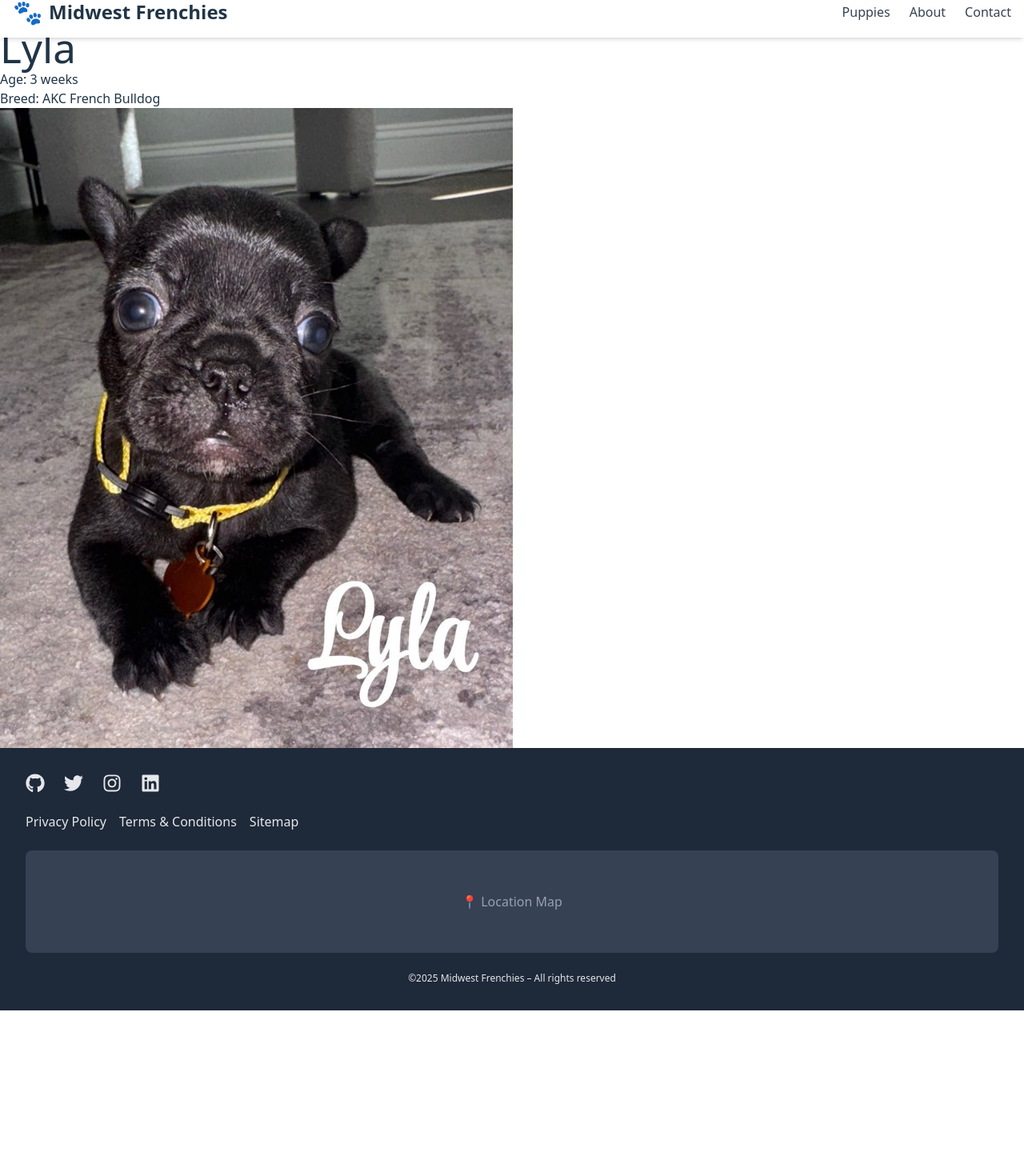
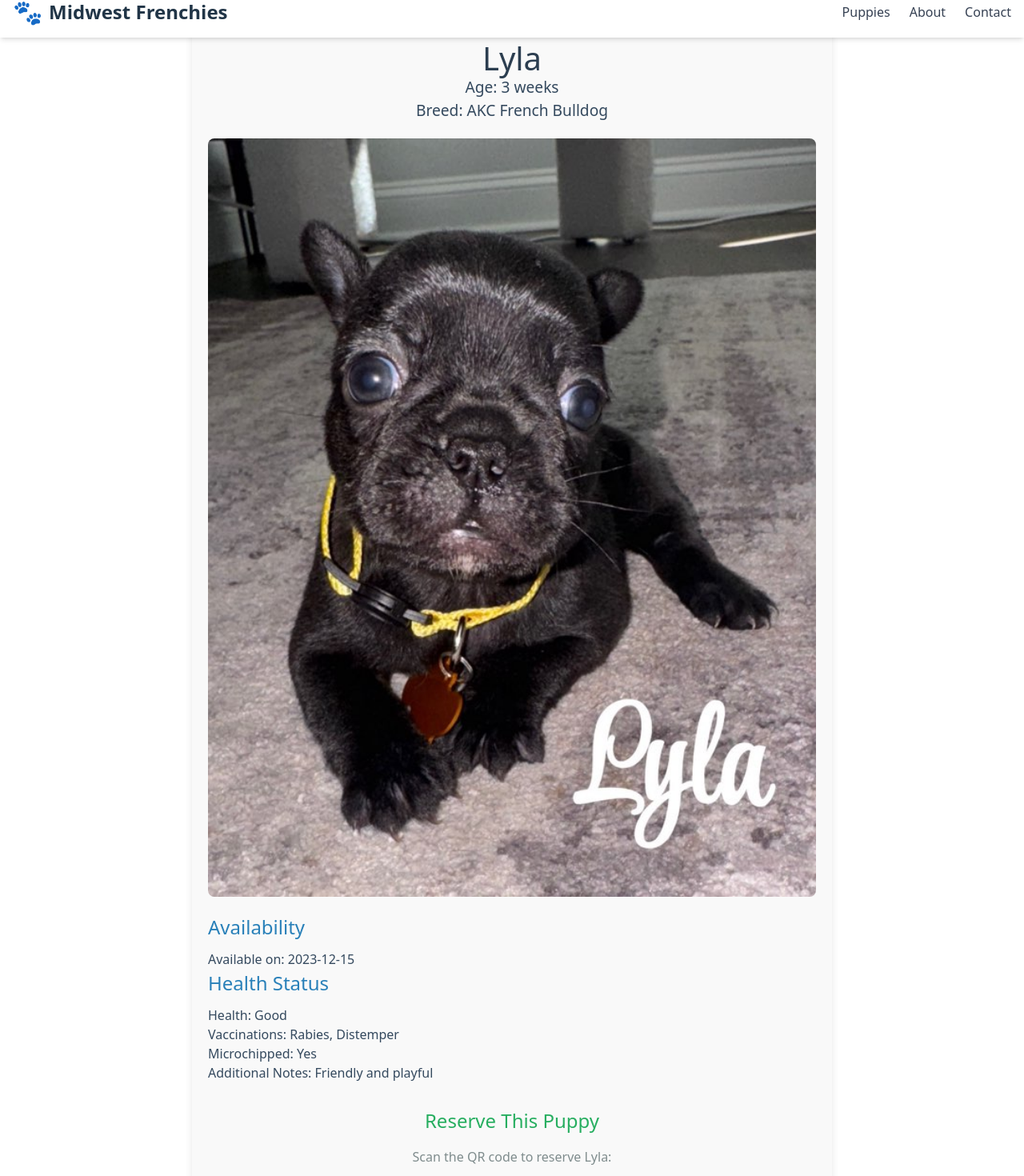
Before and after one commit to jerry-vrabel-development/midwest-frenchies, a React (Vite) app: page /midwest-frenchies/puppy/1 in a window 1280 px wide. Shown: the part 17-1487 px from the top of the page at 80% size. Before the commit the page ends 1280 px from the top, so only its background shows below. Built offline with nearby package versions, Linux system fonts and the light colour scheme; no server answers.

Commit message:
Updated puppy object and detail styling

```diff
--- a/src/assets/puppies.ts
+++ b/src/assets/puppies.ts
@@ -7,11 +7,95 @@ import bear from "../assets/images/bear.jpg";
 import daisy from "../assets/images/daisy.jpg";
 
 export const dummyPuppies = [
-  { id: "1", name: "Lyla", breed:"AKC French Bulldog", age: "3 weeks", image: lyla, isAvailable: true },
-  { id: "2", name: "Nala",  breed:"AKC French Bulldog", age: "3 weeks", image: nala,  isAvailable: true },
-  { id: "3", name: "Panda", breed:"AKC French Bulldog", age: "3 weeks", image: panda, isAvailable: true },
-  { id: "4", name: "Rocky", breed:"AKC French Bulldog", age: "3 weeks", image: rocky, isAvailable: true },
-  { id: "5", name: "Tiger", breed:"AKC French Bulldog", age: "3 weeks", image: tiger, isAvailable: true },
-  { id: "6", name: "Bear", breed:"AKC French Bulldog", age: "3 weeks", image: bear, isAvailable: true },
-  { id: "7", name: "Daisy", breed:"AKC French Bulldog", age: "3 weeks", image: daisy, isAvailable: true },
+  {
+    id: "1",
+    name: "Lyla",
+    breed: "AKC French Bulldog",
+    age: "3 weeks",
+    image: lyla,
+    isAvailable: true,
+    availabilityDate: '2023-12-15',
+    health: 'Good',
+    shots: ['Rabies', 'Distemper'],
+    microchipped: true,
+    additionalNotes: 'Friendly and playful',
+  },
+  {
+    id: "2",
+    name: "Nala",
+    breed: "AKC French Bulldog",
+    age: "3 weeks",
+    image: nala,
+    isAvailable: true,
+    availabilityDate: '2023-12-15',
+    health: 'Good',
+    shots: ['Rabies', 'Distemper'],
+    microchipped: true,
+    additionalNotes: 'Friendly and playful',
+  },
+  {
+    id: "3",
+    name: "Panda",
+    breed: "AKC French Bulldog",
+    age: "3 weeks",
+    image: panda,
+    isAvailable: true,
+    availabilityDate: '2023-12-15',
+    health: 'Good',
+    shots: ['Rabies', 'Distemper'],
+    microchipped: true,
+    additionalNotes: 'Friendly and playful'
+  },
+  {
+    id: "4",
+    name: "Rocky",
+    breed: "AKC French Bulldog",
+    age: "4 weeks",
+    image: rocky,
+    isAvailable: true,
+    availabilityDate: '2025-09-15',
+    health: 'Good',
+    shots: ['Rabies', 'Distemper'],
+    microchipped: true,
+    additionalNotes: 'Friendly and playful',
+  },
+  {
+    id: "5",
+    name: "Tiger",
+    breed: "AKC French Bulldog",
+    age: "3 weeks",
+    image: tiger,
+    isAvailable: true,
+    availabilityDate: '2025-09-15',
+    health: 'Good',
+    shots: ['Rabies', 'Distemper'],
+    microchipped: true,
+    additionalNotes: 'Friendly and playful',
+  },
+  {
+    id: "6",
+    name: "Bear",
+    breed: "AKC French Bulldog",
+    age: "3 weeks",
+    image: bear,
+    isAvailable: true,
+    availabilityDate: '2025-09-15',
+    health: 'Good',
+    shots: ['Rabies', 'Distemper'],
+    microchipped: true,
+    additionalNotes: 'Friendly and playful',
+  },
+  {
+    id: "7",
+    name: "Daisy",
+    breed: "AKC French Bulldog",
+    age: "3 weeks",
+    image: daisy,
+    isAvailable: true,
+    availabilityDate: '2025-09-15',
+    health: 'Good',
+    shots: ['Rabies', 'Distemper'],
+    microchipped: true,
+    additionalNotes: 'Friendly and playful',
+  },
 ];
--- a/src/components/Footer.tsx
+++ b/src/components/Footer.tsx
@@ -1,4 +1,4 @@
-import { FaGithub, FaTwitter, FaInstagram, FaLinkedin } from 'react-icons/fa';
+import { FaGithub, FaTwitter, FaInstagram } from 'react-icons/fa';
 import { Link } from 'react-router-dom';
 
 export default function Footer() {
@@ -8,7 +8,7 @@ export default function Footer() {
         {/* 1️⃣ Social Links */}
         <div className="flex flex-wrap justify-start gap-4 sm:gap-6 mb-6">
           <a
-            href="https://github.com/yourprofile"
+            href="https://github.com/jerry-vrabel-development/midwest-frenchies"
             target="_blank"
             rel="noopener noreferrer"
             className="hover:text-white transition-colors"
@@ -30,14 +30,6 @@ export default function Footer() {
             className="hover:text-white transition-colors"
           >
             <FaInstagram size={24} />
-          </a>
-          <a
-            href="https://linkedin.com/in/yourprofile"
-            target="_blank"
-            rel="noopener noreferrer"
-            className="hover:text-white transition-colors"
-          >
-            <FaLinkedin size={24} />
           </a>
         </div>
 
--- a/src/components/PuppyDetail.tsx
+++ b/src/components/PuppyDetail.tsx
@@ -1,19 +1,38 @@
 import { useParams } from 'react-router-dom';
+import '../styles/PuppyDetail.css'; // Ensure this CSS file is linked
 import { dummyPuppies } from '../assets/puppies';
-
 
 export default function PuppyDetail() {
   const { id } = useParams();
-  const puppy = dummyPuppies.find(puppy => puppy.id === id);
+  const puppy = dummyPuppies.find(p => p.id === id);
 
-  if (!puppy) return <div>Puppy not found</div>;
+  if (!puppy) return <div className="not-found">Puppy not found</div>;
+
+  // Generate QR code for the reserve page (or Venmo link)
 
   return (
-    <div>
-      <h1>{puppy.name}</h1>
-      <p>Age: {puppy.age}</p>
-      <p>Breed: {puppy.breed}</p>
-      <img src={puppy.image} alt={puppy.name} />
+    <div className="puppy-detail">
+      <div className="puppy-header">
+        <h1>{puppy.name}</h1>
+        <p>Age: {puppy.age}</p>
+        <p>Breed: {puppy.breed}</p>
+      </div>
+      <div className="puppy-image">
+        <img src={puppy.image} alt={puppy.name} />
+      </div>
+      <div className="puppy-info">
+        <h2>Availability</h2>
+        <p>Available on: {puppy.availabilityDate}</p>
+        <h2>Health Status</h2>
+        <p>Health: {puppy.health}</p>
+        <p>Vaccinations: {puppy.shots.join(', ')}</p>
+        <p>Microchipped: {puppy.microchipped ? 'Yes' : 'No'}</p>
+        <p>Additional Notes: {puppy.additionalNotes}</p>
+      </div>
+      <div className="qr-code-section">
+        <h2>Reserve This Puppy</h2>
+        <p>Scan the QR code to reserve {puppy.name}:</p>
+      </div>
     </div>
   );
 }
--- /dev/null
+++ b/src/styles/PuppyDetail.css
@@ -0,0 +1,60 @@
+.puppy-detail {
+  max-width: 800px;
+  margin: 40px auto;
+  padding: 20px;
+  background-color: #f9f9f9;
+  border-radius: 10px;
+  box-shadow: 0 4px 10px rgba(0, 0, 0, 0.1);
+}
+
+.puppy-header {
+  text-align: center;
+  margin-bottom: 20px;
+}
+
+.puppy-header h1 {
+  font-size: 2.5rem;
+  color: #2c3e50;
+}
+
+.puppy-header p {
+  font-size: 1.2rem;
+  color: #34495e;
+}
+
+.puppy-image img {
+  width: 100%;
+  border-radius: 8px;
+  margin-bottom: 20px;
+}
+
+.puppy-info {
+  margin-bottom: 30px;
+}
+
+.puppy-info h2 {
+  font-size: 1.5rem;
+  color: #2980b9;
+  margin-bottom: 10px;
+}
+
+.puppy-info p {
+  font-size: 1rem;
+  color: #34495e;
+}
+
+.qr-code-section {
+  text-align: center;
+}
+
+.qr-code-section h2 {
+  font-size: 1.5rem;
+  color: #27ae60;
+  margin-bottom: 15px;
+}
+
+.qr-code-section p {
+  font-size: 1rem;
+  color: #7f8c8d;
+  margin-bottom: 15px;
+}
```
Also changed, not shown: src/assets/images/1000010397.png (added).
